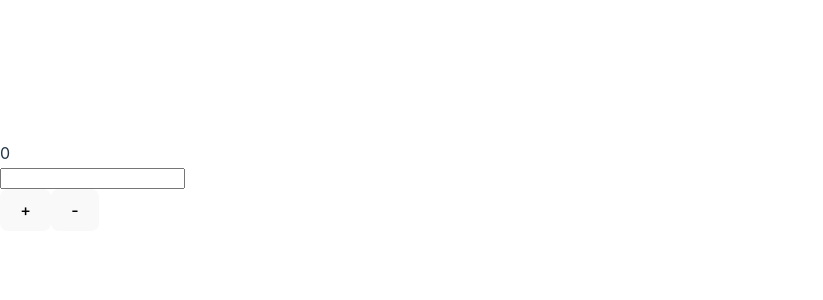
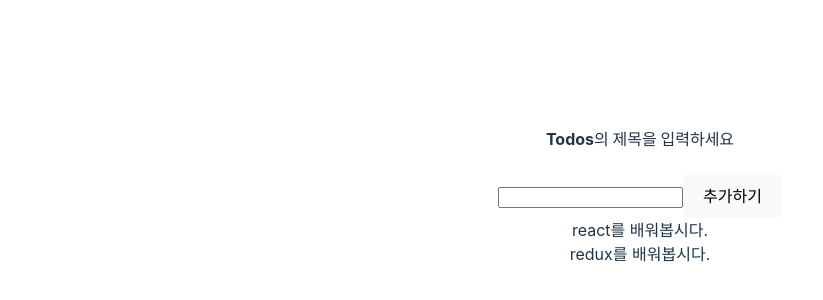
Before and after one commit to yeonupark/jungle-week13, a React (Vite) app: page / in a window 1280 px wide. Shown: the part 214-514 px from the top of the page, without its empty margins (0-823 px from the left). Built offline with nearby package versions, Linux system fonts and the light colour scheme.

Commit message:
simple todo-list

```diff
--- a/src/App.jsx
+++ b/src/App.jsx
@@ -1,27 +1,48 @@
 import React, { useState } from "react";
 import { useSelector, useDispatch } from "react-redux";
-import { addNumber, subNumber } from "./redux/modules/counter";
+import { addTodo } from "./redux/modules/viewer";
+import "../src/App.css"
 
 const App = () => {
+  const [todo, setTodo] = useState("");
   const dispatch = useDispatch();
-  const globalNumber = useSelector((state) => state.counter.number);
 
-  const [num, setNum] = useState(0);
-  const inputHandler = (e) => {
-    setNum(+e.target.value); // 숫자로 형변환
+  const globalTodos = useSelector((state) => state.viewer.todos);
+
+  const addTodoHandler = () => {
+    if (todo.length != 0) {
+      dispatch(addTodo(todo));
+      setTodo("");
+    }
   };
 
-  return <div>
-    <div>{globalNumber}</div>
-    <div><input type="num" onChange={inputHandler} /></div>
-    <button onClick={() => {
-      // 마우스를 클릭했을 때 dispatch가 실행되고, ()안에 있는 액션객체가 리듀서로 전달됨
-      dispatch(addNumber(num)); // Action creator
-    }}>+</button>
-    <button onClick={() => {
-      dispatch(subNumber(num));
-    }}>-</button>
-  </div>;
+  return (
+    <div >
+      <div>
+        <h4>Todos의 제목을 입력하세요</h4>
+        <input
+          type="text"
+          value={todo}
+          onChange={(e) => {
+            setTodo(e.target.value);
+          }} />
+        <button
+          onClick={addTodoHandler}>
+          추가하기
+        </button>
+      </div>
+
+      <div className="style">
+        {globalTodos.map((content) => {
+          return (
+            <div className="squareStyle">
+              {content.title}
+            </div>
+          );
+        })}
+      </div>
+    </div>
+  );
 }
 
 export default App;
--- a/src/redux/config/configStore.js
+++ b/src/redux/config/configStore.js
@@ -1,11 +1,11 @@
 import { legacy_createStore as createStore } from "redux";
 import { combineReducers } from "redux";
 
-import counter from "../modules/counter"
+import viewer from "../modules/viewer"
 
 // 우리가 만든 카운터 모듈을 스토어에 연결
 const rootReducer = combineReducers({
-    counter: counter,
+    viewer: viewer,
 });
 const store = createStore(rootReducer);
 
--- a/src/redux/modules/counter.js
+++ /dev/null
@@ -1,43 +0,0 @@
-import { act } from "react";
-
-// Action Value
-const ADD_NUMBER = "ADD_NUMBER";
-const SUB_NUMBER = "SUB_NUMBER";
-
-// Action Creator
-export const addNumber = (payload) => {
-    return {
-        type: ADD_NUMBER,
-        payload,
-    };
-};
-
-export const subNumber = (payload) => {
-    return {
-        type: SUB_NUMBER,
-        payload,
-    };
-};
-
-// 초기값 설정
-const initialState = {
-    number: 0,
-};
-
-// 리듀서: 변화를 일으키는 함수
-const counter = (state = initialState, action) => {
-    switch (action.type) {
-        case ADD_NUMBER:
-            return {
-                number: state.number + action.payload,
-            }
-        case SUB_NUMBER:
-            return {
-                number: state.number - action.payload,
-            }
-        default:
-            return state;
-    }
-};
-
-export default counter;
--- /dev/null
+++ b/src/redux/modules/viewer.js
@@ -0,0 +1,42 @@
+import { act } from "react";
+
+// Action Value
+const ADD_TODO = "ADD_TODO";
+
+// Action Creator
+export const addTodo = (payload) => {
+
+    return {
+        type: ADD_TODO,
+        payload,
+    };
+};
+
+// 초기값 설정
+const initialState = {
+    todos: [
+        {
+            id: 1,
+            title: "react를 배워봅시다.",
+        },
+        {
+            id: 2,
+            title: "redux를 배워봅시다."
+        }
+    ],
+};
+
+// 리듀서: 변화를 일으키는 함수
+const viewer = (state = initialState, action) => {
+    console.log(action)
+    switch (action.type) {
+        case ADD_TODO:
+            return {
+                todos: [...state.todos, {id: state.todos.length+1, title: action.payload} ]
+            }
+        default:
+            return state;
+    }
+};
+
+export default viewer;
```
